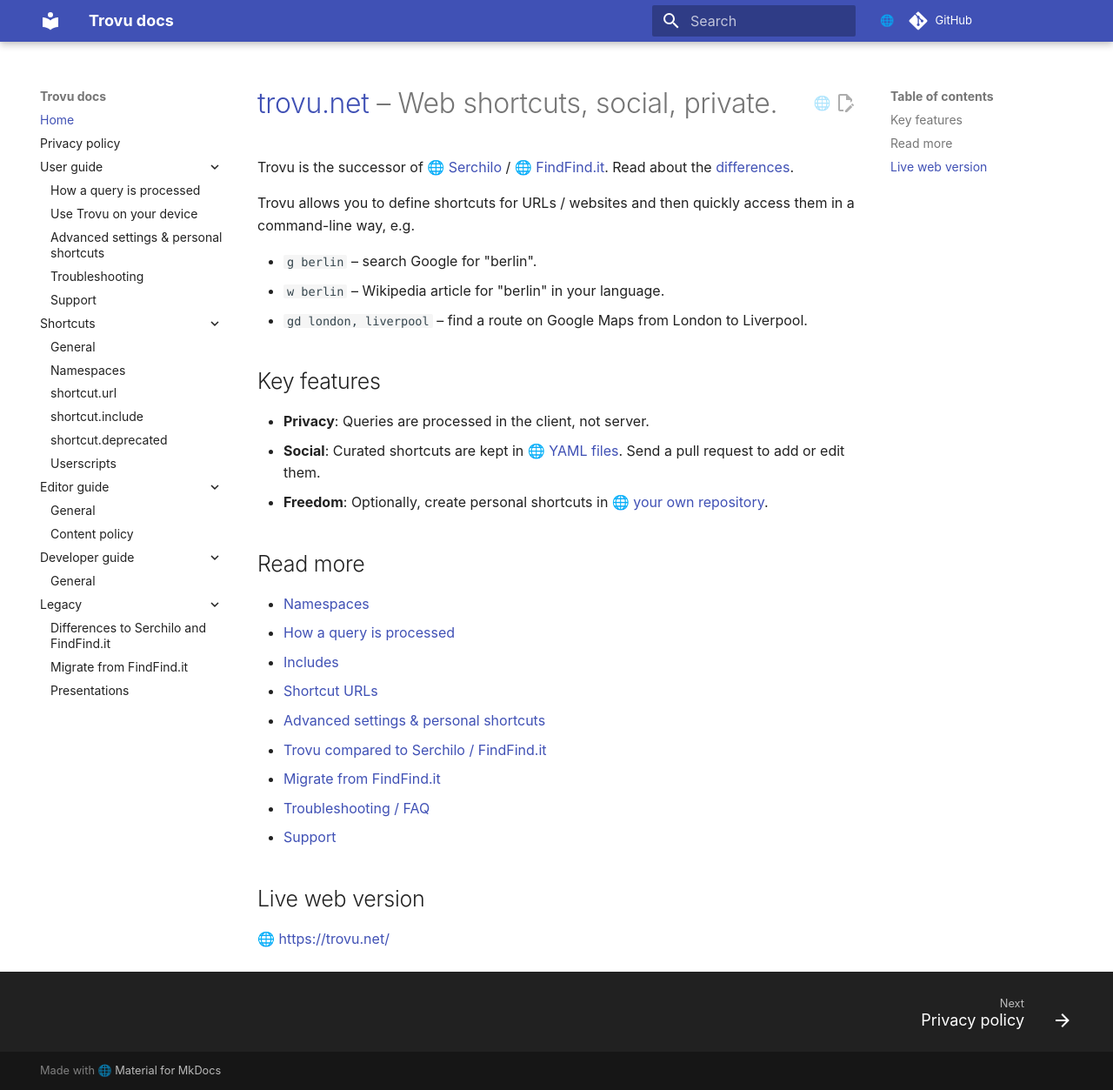
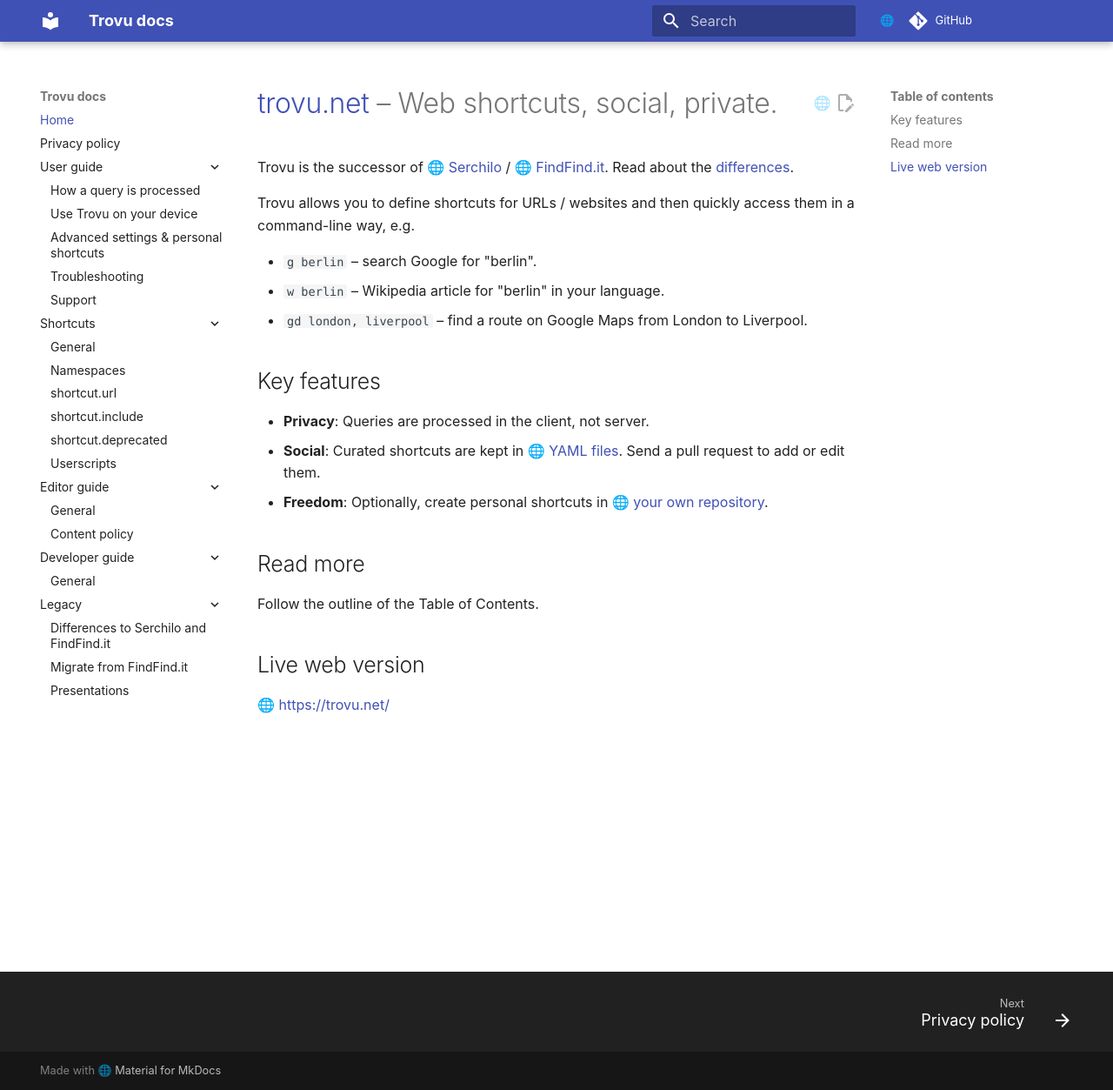
Before and after one commit to trovu/trovu, an MkDocs documentation site: the page built from docs/index.md, in a window 1280 px wide and 1253 px high. Shown: the whole window at 87% size. Built offline with MkDocs 1.6.1 and Material for MkDocs 9.7.7, drawn with Linux system fonts in a browser that asks for light colours; comment, search, counter and statistics services are not loaded.

Commit message:
Shorten Read more.

```diff
--- a/docs/index.md
+++ b/docs/index.md
@@ -16,15 +16,7 @@
 
 ## Read more
 
--   [Namespaces](shortcuts/namespaces.md)
--   [How a query is processed](users/processing.md)
--   [Includes](shortcuts/include.md)
--   [Shortcut URLs](shortcuts/url.md)
--   [Advanced settings & personal shortcuts](users/advanced.md)
--   [Trovu compared to Serchilo / FindFind.it](legacy/differences.md)
--   [Migrate from FindFind.it](legacy/migrate.md)
--   [Troubleshooting / FAQ](users/troubleshooting.md)
--   [Support](users/support.md)
+Follow the outline of the Table of Contents.
 
 ## Live web version
 
```
